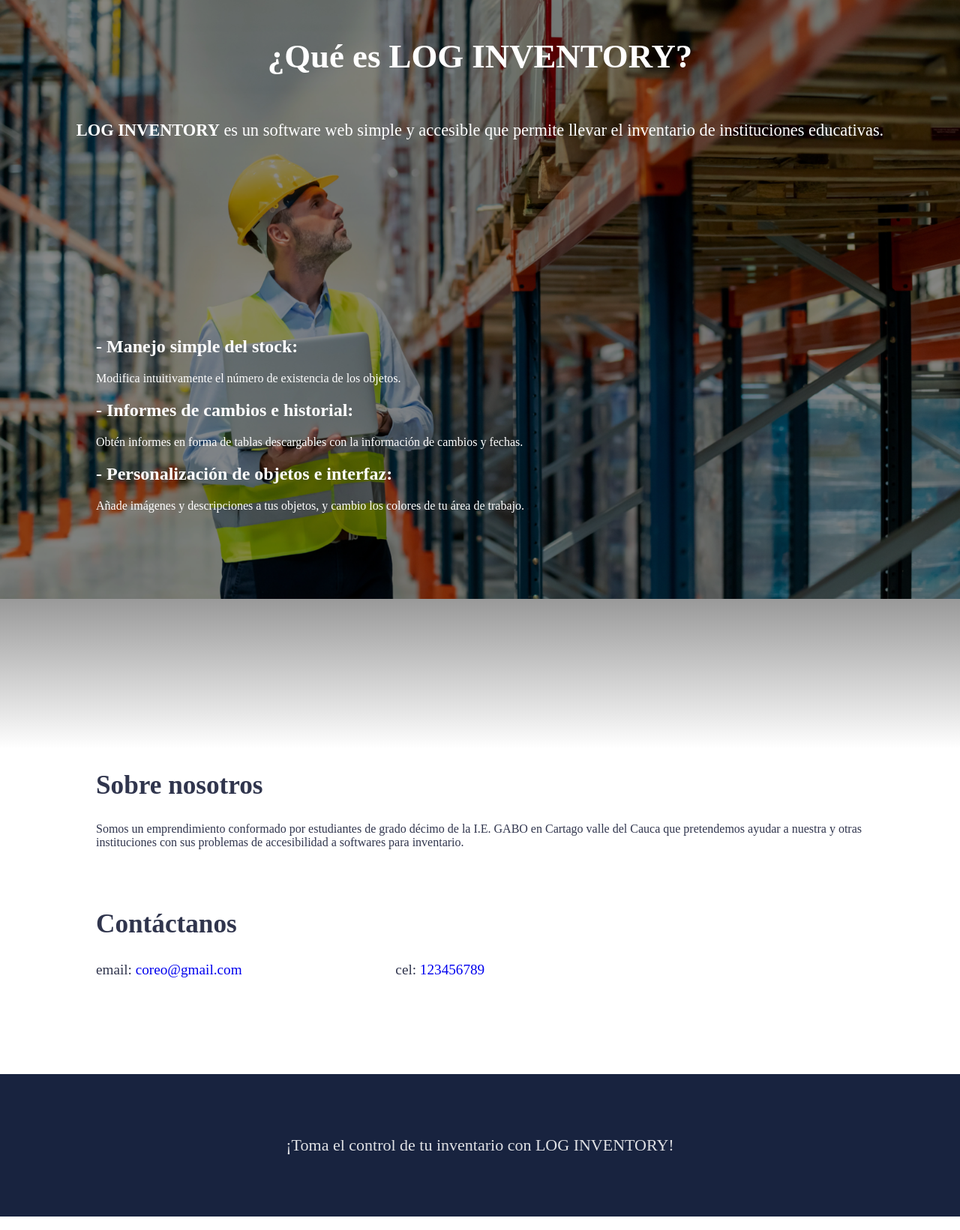
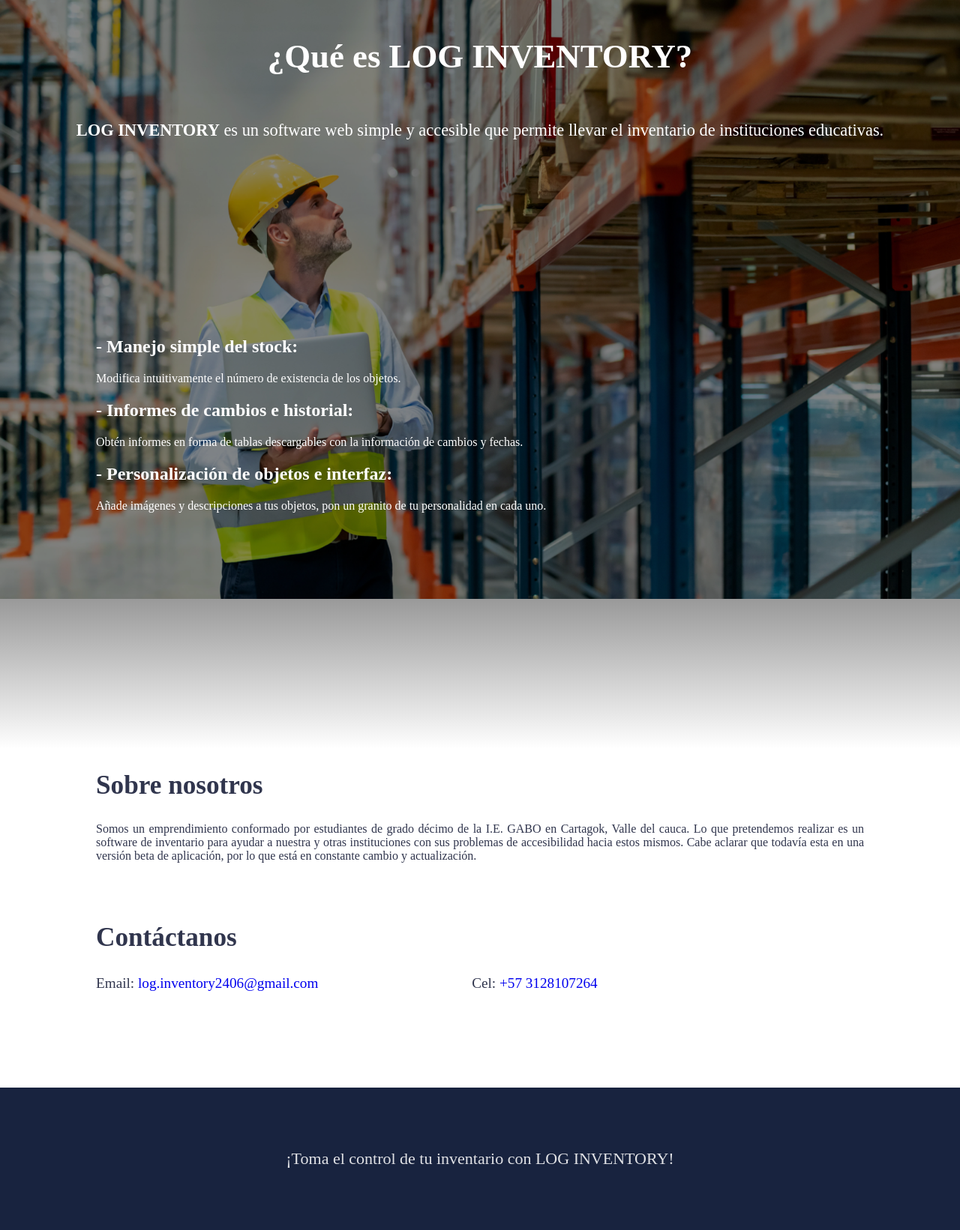
Before and after one commit to SergioGalarzaCarmona/LogInventory, a Django app: page / in a window 1280 px wide. Shown: the part 97-1738 px from the top of the page at 75% size. Run offline with Django 5.2, Linux system fonts and the light colour scheme.

Commit message:
Add text in home

```diff
--- a/Objects/views.py
+++ b/Objects/views.py
@@ -62,7 +62,6 @@ def object_instance(request,id):
     record_object = Transactions.objects.filter(user_id = request.user, object_id = id)
     if request.method == 'GET':
         object_instance = Objects.objects.get(object_id = id)
-        form = ModifieObject(instance=object_instance)
         return render(request,'objects.html',{
             'form' : form,
             'object' : object_instance,
--- a/Users/static/styles/homeStyles.css
+++ b/Users/static/styles/homeStyles.css
@@ -235,6 +235,10 @@ main > p {
     background: linear-gradient(#0006, #fff);
 }
 
+.division__text {
+    text-align: justify;
+}
+
 /*---ASIDE---*/
 
 aside {
--- a/Users/templates/home.html
+++ b/Users/templates/home.html
@@ -40,7 +40,7 @@
                 <p>Obtén informes en forma de tablas descargables con la información de cambios y fechas.</p>
             </li>
             <li class="main__list-item"><h2>- Personalización de objetos e interfaz:</h2>
-                <p>Añade imágenes y descripciones a tus objetos, y cambio los colores de tu área de trabajo.</p>
+                <p>Añade imágenes y descripciones a tus objetos, pon un granito de tu personalidad en cada uno.</p>
             </li>
         </ul>
     </main>
@@ -48,14 +48,15 @@
     <aside>
         <section id="about" class="info">
             <h2>Sobre nosotros</h2>
-            <p>Somos un emprendimiento conformado por estudiantes de grado décimo de la I.E. GABO en Cartago valle del Cauca que pretendemos ayudar a nuestra y otras instituciones con sus problemas de accesibilidad a softwares para inventario.</p>
+            <p class="division__text">Somos un emprendimiento conformado por estudiantes de grado décimo de la I.E. GABO en Cartagok, Valle del cauca. Lo que pretendemos realizar es un software de inventario para ayudar a nuestra y otras instituciones con sus problemas de accesibilidad hacia estos mismos. Cabe aclarar que todavía esta en una versión beta de aplicación, por lo que está en constante cambio y actualización. </p>
         </section>
         <section id="contact" class="contact">
             <h2>Contáctanos</h2>
             <ul class="contact__list">
-                <li class="contact__list-item">email: <a class="email" href="mailto:correo@gmail.com">coreo@gmail.com</a></li>
-                <li class="contact__list-item">cel: <a href="tel:123456789">123456789</a></li>
+                <li class="contact__list-item">Email: <a class="email" href="mailto:correo@gmail.com">log.inventory2406@gmail.com</a></li>
+                <li class="contact__list-item">Cel: <a href="tel:123456789">+57 3128107264</a></li>
             </ul>
+            <p></p>
         </section>
     </aside>
     <footer>
--- a/Users/templates/main.html
+++ b/Users/templates/main.html
@@ -16,7 +16,7 @@
         <div class="header__logo-container"></div>
             <img class="header__logo" src="{%static '/images/LogoType.webp'%}" alt="LOG INVENTORY">
         </div>
-        <h1>/(*_*)\</h1>
+        <h1>LOG INVENTORY</h1>
         <ul class="header__tools">
             <li class="header__tools-record">
                 <a href="{% url 'record' %}" class="header__tools-record_link">
```
Also changed, not shown: db.sqlite3.
